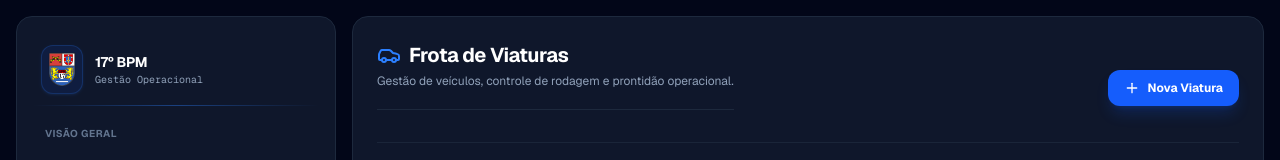
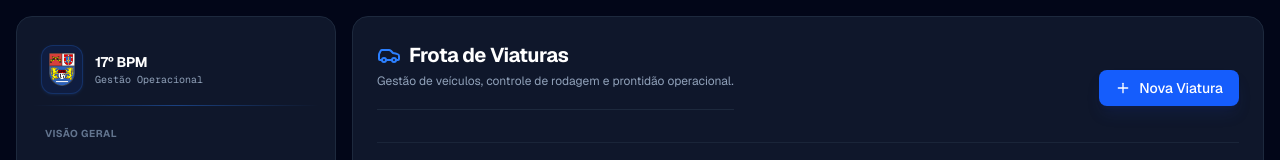
Before and after one commit to hildocosta/sistema-viaturas-17bpm, a Next.js app: page /dashboard/viaturas in a window 1280 px wide. Shown: the top 160 px of the page. Built offline with nearby package versions, Linux system fonts and the light colour scheme; no server answers; the database is empty.

Commit message:
ajuste no button

```diff
--- a/src/app/dashboard/viaturas/page.js
+++ b/src/app/dashboard/viaturas/page.js
@@ -122,11 +122,12 @@ export default function ListaViaturasPage() {
               description="Gestão de veículos, controle de rodagem e prontidão operacional."
             />
             <div className="w-full sm:w-auto shrink-0">
-              <Link href="/dashboard/viaturas/nova" className="block w-full">
-                <PrimaryButton icon={Plus} className="w-full sm:w-auto justify-center">
-                  Nova Viatura
-                </PrimaryButton>
-              </Link>
+               <Link href="/dashboard/viaturas/nova" className="w-full sm:w-auto block">
+              <button className="w-full sm:w-auto bg-blue-600 hover:bg-blue-500 text-white font-medium text-xs sm:text-sm px-4 py-2 rounded-lg flex items-center justify-center gap-2 transition-colors shadow-lg shadow-blue-900/20">
+                <Plus size={16} />
+                <span>Nova Viatura</span>
+              </button>
+            </Link>
             </div>
           </div>
 
```
